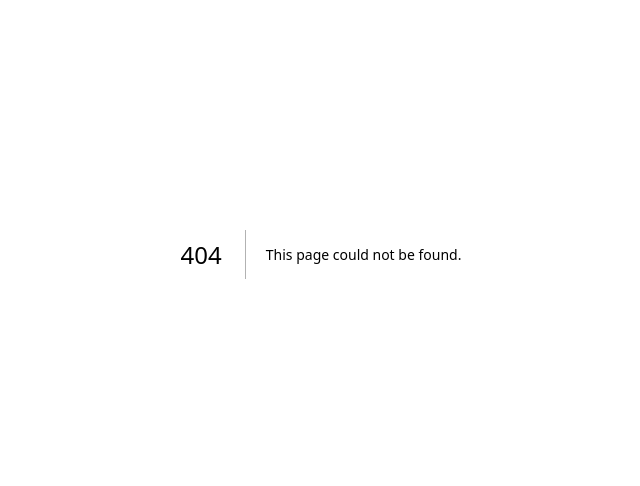
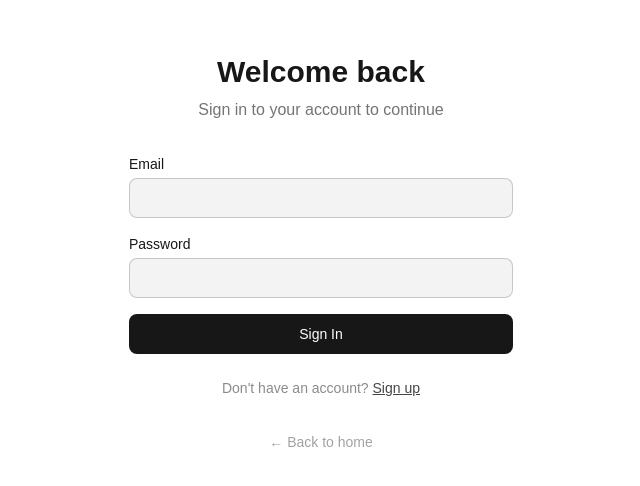
Before and after one commit to WnATechLabs/notes, a Next.js app: page /auth in a window 1280 px wide. Before the commit this address had no page. Shown: the part 146-632 px from the top of the page, without its empty margins (319-959 px from the left). Built offline with nearby package versions, Linux system fonts and the light colour scheme.

Commit message:
feat: Add basic authentication (sign-in) page

```diff
--- /dev/null
+++ b/app/auth/page.tsx
@@ -0,0 +1,44 @@
+import Link from "next/link";
+
+export default function AuthPage() {
+  return (
+    <div className="flex min-h-screen items-center justify-center px-4">
+      <div className="w-full max-w-sm">
+        <h1 className="text-3xl font-bold text-center">Welcome back</h1>
+        <p className="mt-2 text-center text-foreground/60">
+          Sign in to your account to continue
+        </p>
+
+        <div className="mt-8 space-y-4">
+          <div>
+            <label className="block text-sm font-medium mb-1">Email</label>
+            <div className="h-10 rounded-lg border border-foreground/20 bg-foreground/5" />
+          </div>
+          <div>
+            <label className="block text-sm font-medium mb-1">Password</label>
+            <div className="h-10 rounded-lg border border-foreground/20 bg-foreground/5" />
+          </div>
+          <div className="h-10 rounded-lg bg-foreground text-background flex items-center justify-center font-medium text-sm">
+            Sign In
+          </div>
+        </div>
+
+        <p className="mt-6 text-center text-sm text-foreground/50">
+          Don&apos;t have an account?{" "}
+          <span className="underline font-medium text-foreground/80">
+            Sign up
+          </span>
+        </p>
+
+        <div className="mt-8 text-center">
+          <Link
+            href="/"
+            className="text-sm text-foreground/40 hover:text-foreground/70 transition-colors"
+          >
+            &larr; Back to home
+          </Link>
+        </div>
+      </div>
+    </div>
+  );
+}
```
